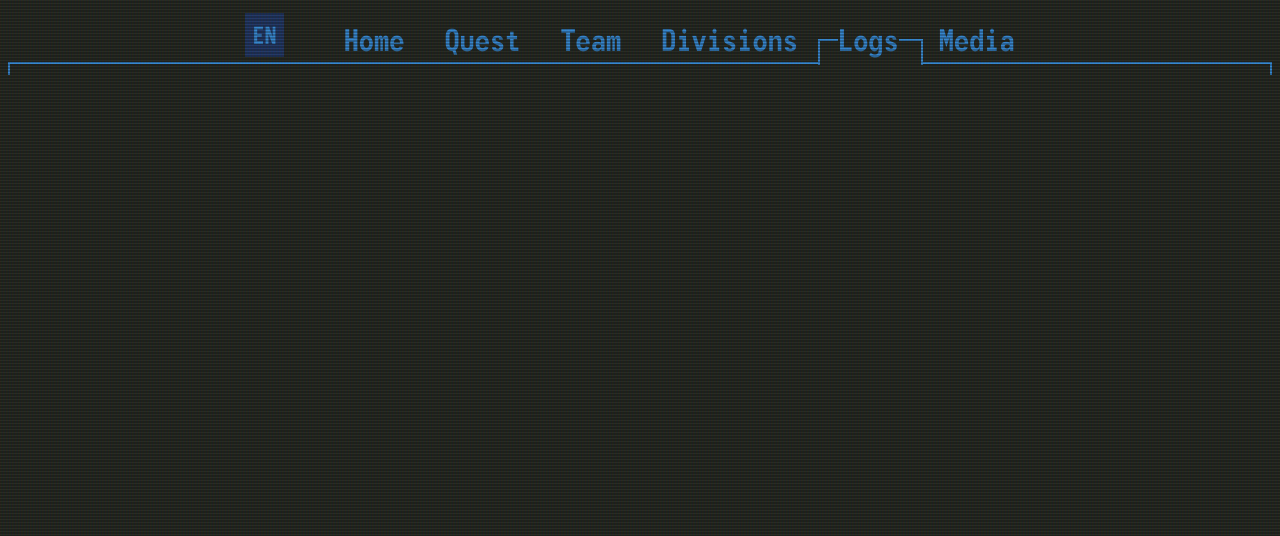
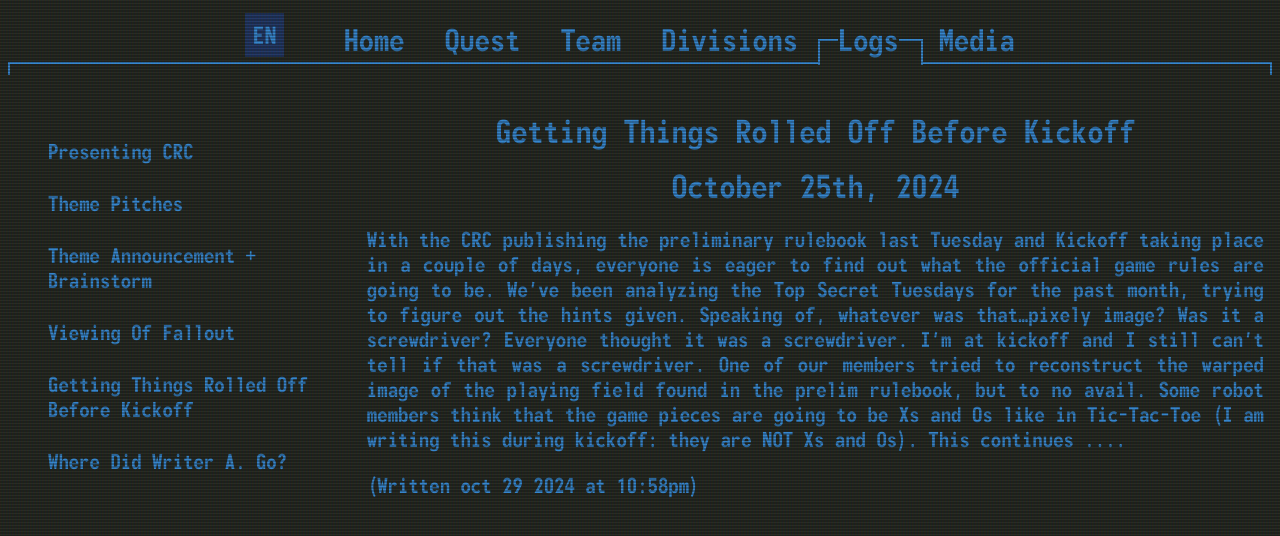
Before and after one commit to Dawson-Robotics/TakTik-2025-Website, a React (Vite) app in the folder site/: page /logs in a window 1280 px wide. Shown: the top 536 px of the page. Built offline with nearby package versions, Linux system fonts and the light colour scheme.

Commit message:
logs component

```diff
--- a/site/src/App.jsx
+++ b/site/src/App.jsx
@@ -5,6 +5,7 @@ import { HomePage } from './pages/homePage';
 import MediaPage from './pages/mediaPage';
 import QuestPage from './pages/questPage';
 import { TeamPage } from './pages/teamPage';
+import LogsPage from './pages/logsPage';
 // Import other page components...
 
 function App() {
@@ -33,7 +34,7 @@ function App() {
         },
         {
           path: 'logs',
-          element: <div />
+          element: <LogsPage lang={lang}/>
         },
         {
           path: 'media',
--- /dev/null
+++ b/site/src/pages/logsPage.css
@@ -0,0 +1,33 @@
+#logsPage {
+    display: flex;
+    color: var(--dawson-blue);
+    margin-top: 3em;
+}
+
+#logsMenu {
+    flex: 2;
+}
+
+#logsMenu ul {
+    list-style: none;
+}
+
+#logsMenu li {
+    font-size: 1.3em;
+    margin-top: 1.3em;
+    cursor: pointer;
+}
+
+#logsText {
+    flex: 5;
+    margin-right: 0.5em;
+}
+
+#logsText h2 {
+    font-size: 2em;
+}
+
+#logsText p {
+    font-size: 1.3em;
+    text-align: justify;
+}
--- /dev/null
+++ b/site/src/pages/logsPage.jsx
@@ -0,0 +1,38 @@
+import "../main.css";
+import "./logsPage.css";
+
+export default function LogsPage() {
+    return (
+        <div id="logsPage">
+            <div id="logsMenu">
+            <ul>
+                <li>Presenting CRC</li>
+                <li>Theme Pitches</li>
+                <li>Theme Announcement + Brainstorm</li>
+                <li>Viewing Of Fallout</li>
+                <li>Getting Things Rolled Off Before Kickoff</li>
+                <li>Where Did Writer A. Go?</li>
+            </ul>
+        </div>
+        <div id="logsText">
+            <h2>Getting Things Rolled Off Before Kickoff</h2>
+            <h2>October 25th, 2024</h2>
+            <p>
+                With the CRC publishing the preliminary rulebook last Tuesday and Kickoff taking place in a couple of days,
+                everyone is eager to find out what the official game rules are going to be.
+                We’ve been analyzing the Top Secret Tuesdays for the past month, trying to figure out the hints given.
+                Speaking of, whatever was that…pixely image? Was it a screwdriver? Everyone thought it was a screwdriver.
+                I’m at kickoff and I still can’t tell if that was a screwdriver. One of our members tried to reconstruct
+                the warped image of the playing field found in the prelim rulebook, but to no avail. Some robot members
+                think that the game pieces are going to be Xs and Os like in Tic-Tac-Toe (I am writing this during kickoff:
+                they are NOT Xs and Os).
+
+                This continues ....
+            </p>
+            <p>
+                (Written oct 29 2024 at 10:58pm)
+            </p>
+        </div>
+        </div>
+    );
+}
```
